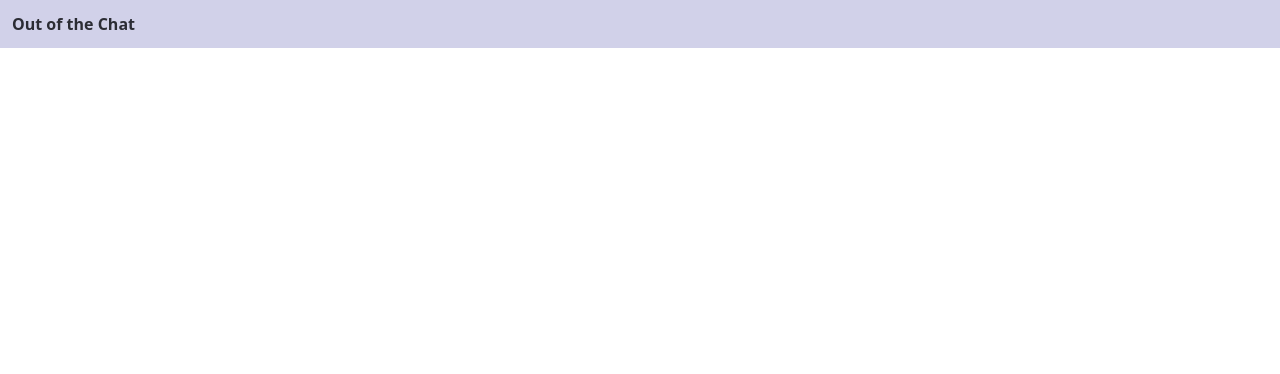
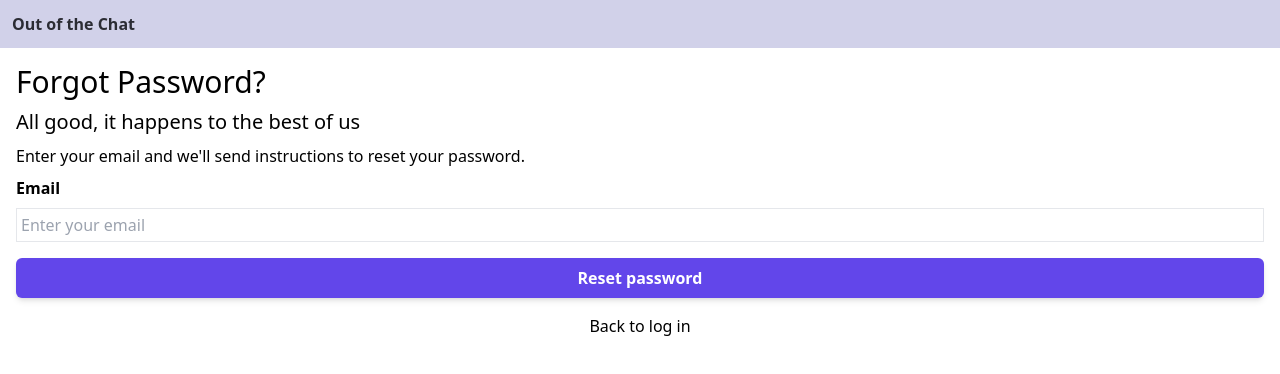
Before and after one commit to squach28/out-of-the-chat, a React (Vite) app in the folder frontend/: page /forgotPassword in a window 1280 px wide. Shown: the top 374 px of the page. Built offline with nearby package versions, Linux system fonts and the light colour scheme; no server answers.

Commit message:
basic ui for forgotPassword implemented

```diff
--- a/frontend/src/components/LoginForm.tsx
+++ b/frontend/src/components/LoginForm.tsx
@@ -2,7 +2,7 @@ import { useState } from "react"
 import { LoginCredential } from "../types/LoginCredential"
 import validator from "validator"
 import { getAuth, signInWithEmailAndPassword } from "firebase/auth"
-import { useNavigate } from "react-router-dom"
+import { Link, useNavigate } from "react-router-dom"
 
 
 const LoginForm = () => {
@@ -127,6 +127,7 @@ const LoginForm = () => {
                 {loginCredential.errors.password !== '' ? <p className="text-red-400 font-bold">{loginCredential.errors.password}</p> : null}
             </div>
             <input id="password" name="password" className={`border p-1 ${loginCredential.errors.password === '' ? 'border-gray-200' : 'border-red-400'}`} type="password" onBlur={onInputBlur} onChange={onInputChange} placeholder="******"/>
+            <Link to="/forgotPassword" className="text-end font-bold text-button-light">Forgot password?</Link>
             {error ? <p className="text-red-400">{error}</p> : null}
             <button className={`font-bold rounded-md shadow-md px-1 py-2 my-2 text-button-text-light ${!validateLogin(loginCredential) ? 'bg-gray-400' : 'bg-button-light'}`} disabled={loading || !validateLogin(loginCredential)} onClick={onLoginClick}>{loading ? 'Loading...' : 'Login'}</button>
         </form>
--- a/frontend/src/pages/ForgotPassword.tsx
+++ b/frontend/src/pages/ForgotPassword.tsx
@@ -1,9 +1,24 @@
+import { Link } from "react-router-dom"
 import Navbar from "../components/Navbar"
 
 const ForgotPassword = () => {
+
+    const onPasswordResetClicked = (e: React.MouseEvent<HTMLButtonElement>) => {
+        console.log(e)
+    }
+
     return (
         <div>
             <Navbar />
+            <div className="flex flex-col p-4 gap-2">
+                <h1 className="text-3xl">Forgot Password?</h1>
+                <h2 className="text-xl">All good, it happens to the best of us</h2>
+                <p>Enter your email and we'll send instructions to reset your password.</p>
+                <label className="font-bold" htmlFor="email">Email</label>
+                <input id="email" className="border p-1" name="email" type="text" placeholder="Enter your email" />
+                <button className={`font-bold rounded-md bg-button-light text-white shadow-md px-1 py-2 my-2`} onClick={onPasswordResetClicked}>Reset password</button>
+                <Link to="/login" className="text-center" replace={true}>Back to log in</Link>
+            </div>
         </div>
     )
 }
--- a/frontend/src/pages/Login.tsx
+++ b/frontend/src/pages/Login.tsx
@@ -7,9 +7,8 @@ const Login = () => {
         <div className="flex flex-col">
             <Navbar />
             <LoginForm />
-            <Link to="/forgotPassword" className="text-center text-gray-500">Forgot your password?</Link>
             <p className="text-center">Don't have an account? <Link to="/signup" replace={true} className="font-bold">Sign Up</Link></p>
-        </div>
+         </div>
     )
 }
 
```
